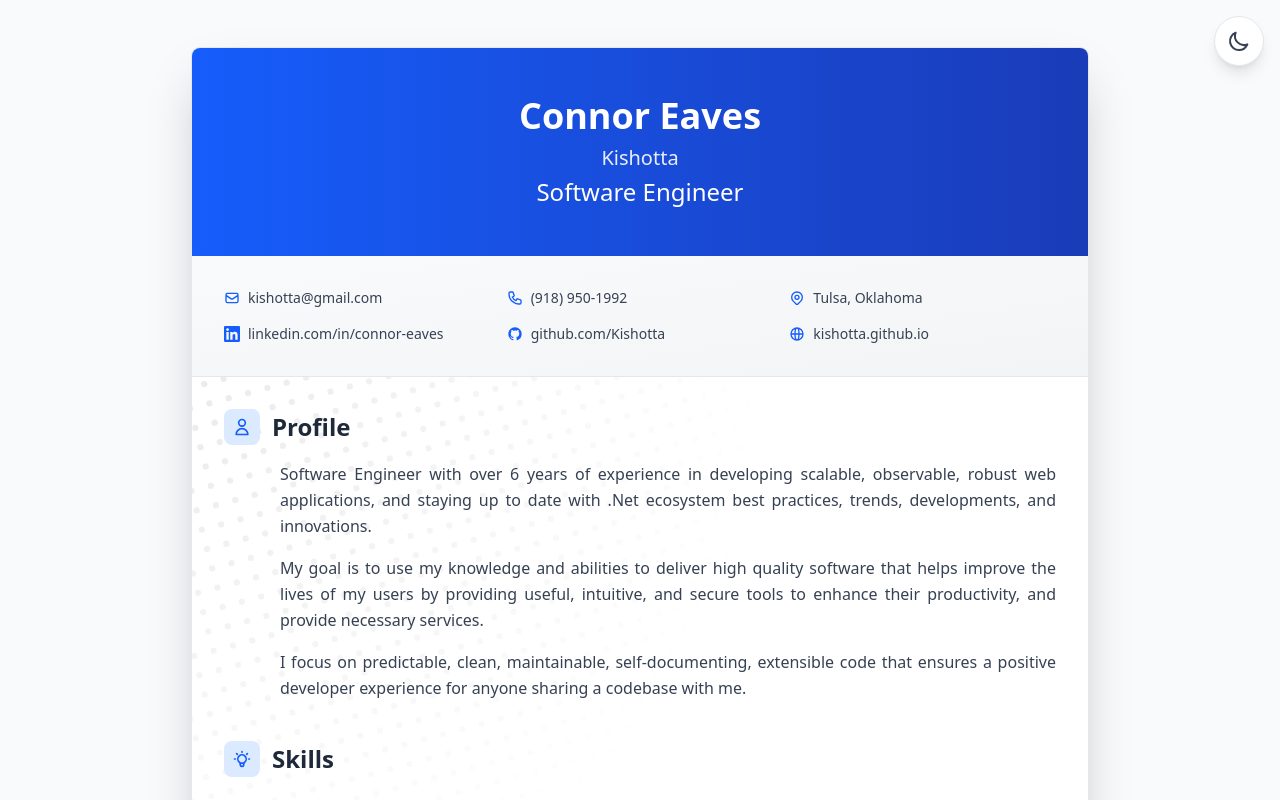
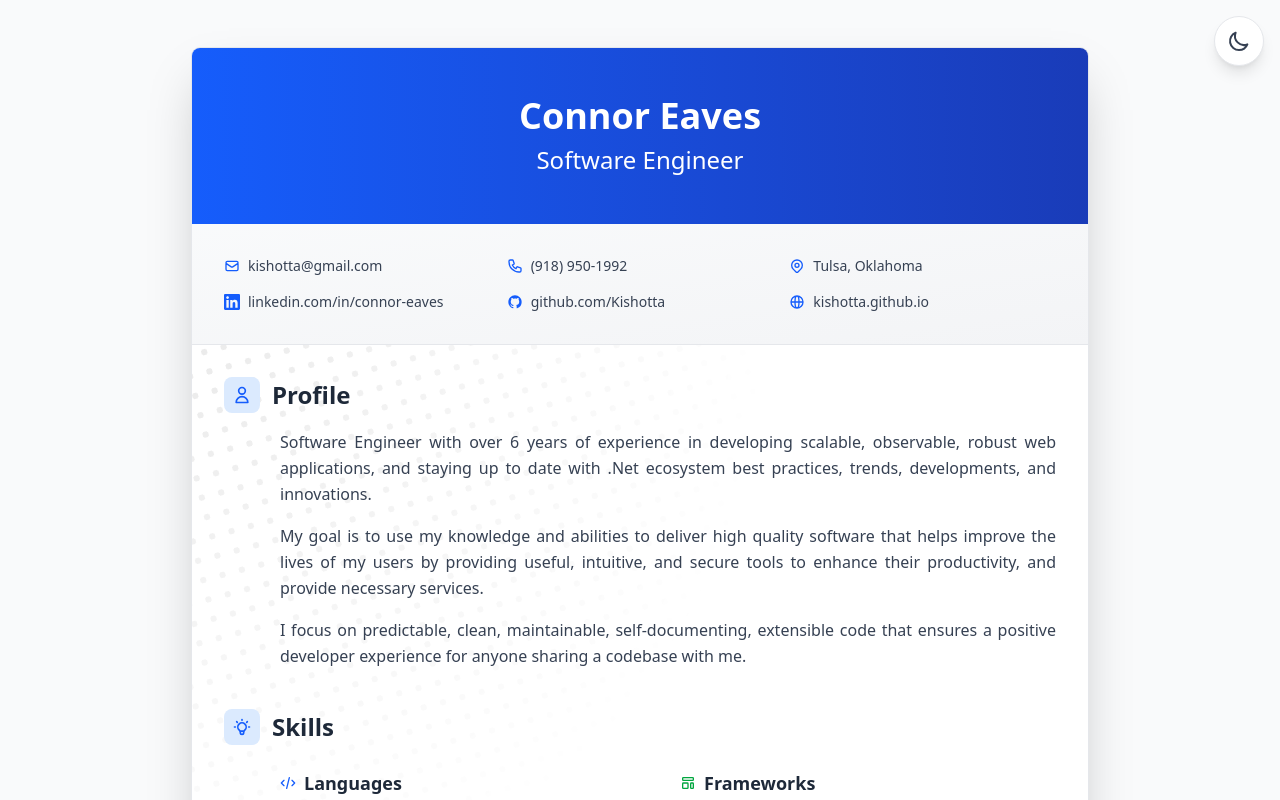
Before and after one commit to Kishotta/kishotta.github.io, an Angular app in the folder my-app/: page /resume in a window 1280 px wide. Shown: the top 800 px of the page. Built offline with nearby package versions, Linux system fonts and the light colour scheme.

Commit message:
Hides handle from the resume
Hides the user's handle from the resume component.

This change is made because the user hasn't fully
established their online presence yet, so the handle
is temporarily removed from the displayed information.

```diff
--- a/my-app/src/app/resume/resume.html
+++ b/my-app/src/app/resume/resume.html
@@ -41,7 +41,9 @@
     >
       <div class="text-center">
         <h1 class="text-4xl font-bold mb-2">{{ name }}</h1>
+        @if (handle) {
         <p class="text-xl opacity-90 mb-1">{{ handle }}</p>
+        }
         <p class="text-2xl font-light">{{ title }}</p>
       </div>
     </header>
--- a/my-app/src/app/resume/resume.ts
+++ b/my-app/src/app/resume/resume.ts
@@ -47,7 +47,7 @@ export class ResumeComponent implements OnInit {
 
   // Personal Information
   name = 'Connor Eaves';
-  handle = 'Kishotta';
+  handle = ''; // Hidden until more online presence is established
   title = 'Software Engineer';
 
   // Contact Information
```
